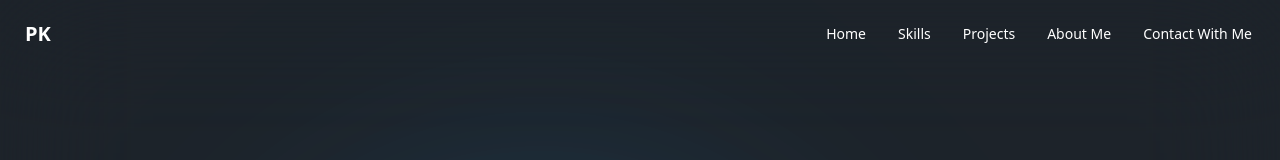
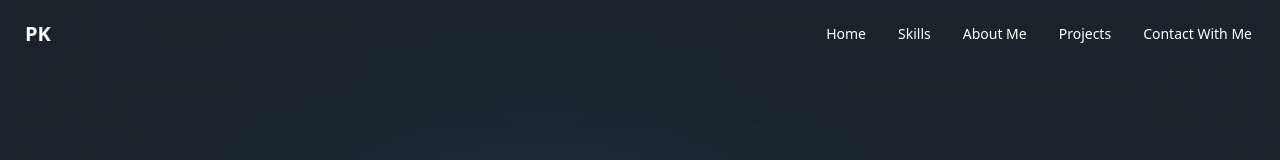
Before and after one commit to ProdipKumarShil/dev-portfolio, a React (Vite) app: page / in a window 1280 px wide. Shown: the top 160 px of the page. Built offline with nearby package versions, Linux system fonts and the light colour scheme.

Commit message:
added smooth scrolling

```diff
--- a/package.json
+++ b/package.json
@@ -22,6 +22,7 @@
     "react-leaflet": "^4.2.1",
     "react-parallax-tilt": "^1.7.151",
     "react-router-dom": "^6.14.0",
+    "react-router-hash-link": "^2.4.3",
     "scss": "^0.2.4",
     "sort-by": "^1.2.0"
   },
--- a/src/App.jsx
+++ b/src/App.jsx
@@ -5,10 +5,12 @@ import Projects from "./components/Projects"
 import Skills from "./components/Skills"
 import Navbar from "./components/Navbar"
 import Footer from "./components/Footer"
+import { BrowserRouter } from "react-router-dom"
 
 function App() {
 
   return (
+    <BrowserRouter>
     <div className="max-w-7xl mx-auto bg-img backdrop-blur-3xl">
       <Navbar></Navbar>
       <Home></Home>
@@ -18,6 +20,7 @@ function App() {
       <Contact></Contact>
       <Footer></Footer>
     </div>
+    </BrowserRouter>
   )
 }
 
--- a/src/components/About.jsx
+++ b/src/components/About.jsx
@@ -4,7 +4,7 @@ import Header from '../shared/Header';
 
 const About = () => {
   return (
-    <div className="my-12">
+    <div id='about' className="my-12">
       <Header text="About Me"></Header>
     <div className="grid grid-cols-1 md:grid-cols-2 items-center">
 
--- a/src/components/Contact.jsx
+++ b/src/components/Contact.jsx
@@ -20,7 +20,7 @@ const Contact = () => {
   }
 
   return (
-    <div className="mt-4">
+    <div id="contact" className="mt-4">
       <Header text="Contact With Me"></Header>
       <div className="grid grid-cols-1 md:grid-cols-2  py-6  px-4 gap-4">
         <div className=" ">
--- a/src/components/Navbar.jsx
+++ b/src/components/Navbar.jsx
@@ -1,13 +1,13 @@
 import { useState } from "react";
 import { CgMenuRight, CgMenuRightAlt } from "react-icons/cg";
-
+import { HashLink } from "react-router-hash-link";
 
 const navItems = <>
-  <li><a>Home</a></li>
-  <li><a>Skills</a></li>
-  <li><a>Projects</a></li>
-  <li><a>About Me</a></li>
-  <li><a>Contact With Me</a></li>
+  <li><HashLink smooth to="/">Home</HashLink></li>
+  <li><HashLink smooth to="#skills">Skills</HashLink> </li>
+  <li><HashLink smooth to="#about">About Me</HashLink></li>
+  <li><HashLink smooth to="#projects">Projects</HashLink></li>
+  <li><HashLink smooth to="#contact">Contact With Me</HashLink></li>
 </>
 
 const Navbar = () => {
@@ -24,18 +24,6 @@ const Navbar = () => {
           {navItems}
         </ul>
       </div>
-      {/* <div onClick={handleMenu} className="flex-none md:hidden cursor-pointer active:scale-95 hover:bg-zinc-300 rounded-lg">
-        {menu ? <CgMenuRightAlt className="scale-150 m-4" /> : <CgMenuRight className="scale-150 m-4" />}
-      </div> */}
-      {/* <div className="relative">
-        {
-          !menu && <div className="absolute md:hidden -right-2 top-8 p-4 rounded-lg bg-green-500 transition ease-in-out delay-150 ">
-          <ul className="menu menu-horizontal px-1 md:hidden inline-block">
-            {navItems}
-          </ul>
-        </div>
-      }
-      </div> */}
       <div className="drawer drawer-end md:hidden justify-end z-10">
         <input id="my-drawer-4" type="checkbox" className="drawer-toggle" />
         <div className="drawer-content">
--- a/src/components/Projects.jsx
+++ b/src/components/Projects.jsx
@@ -7,7 +7,7 @@ import Header from "../shared/Header";
 const Projects = () => {
 
   return (
-    <div >
+    <div id="projects">
       <Header text="My Projects"></Header>
       <div className="grid mx-4  md:grid-cols-3 py-4 gap-4">
         <ProjectCard img={chefs} category='react' name='Indiana Chefs' liveLink='https://ph-assignment-10-75696.web.app/' clientLink='https://github.com/ProdipKumarShil/ph-assignment-10-client' serverLink='https://github.com/ProdipKumarShil/ph-assignment-10-server' technologies={["React", "Tailwind css", "Flowbite", "Firebase"]}></ProjectCard>
--- a/src/components/Skills.jsx
+++ b/src/components/Skills.jsx
@@ -13,7 +13,7 @@ import Header from '../shared/Header'
 
 const Skills = () => {
   return (
-    <div className="px-2">
+    <div id='skills' className="px-2">
       <Header text="My Skills"></Header>
       <div className="flex flex-wrap px-8 gap-4 justify-center py-6">
         {/* skill card */}
```
Also changed, not shown: 1 other file (tests, documents, lock files or other folders).
